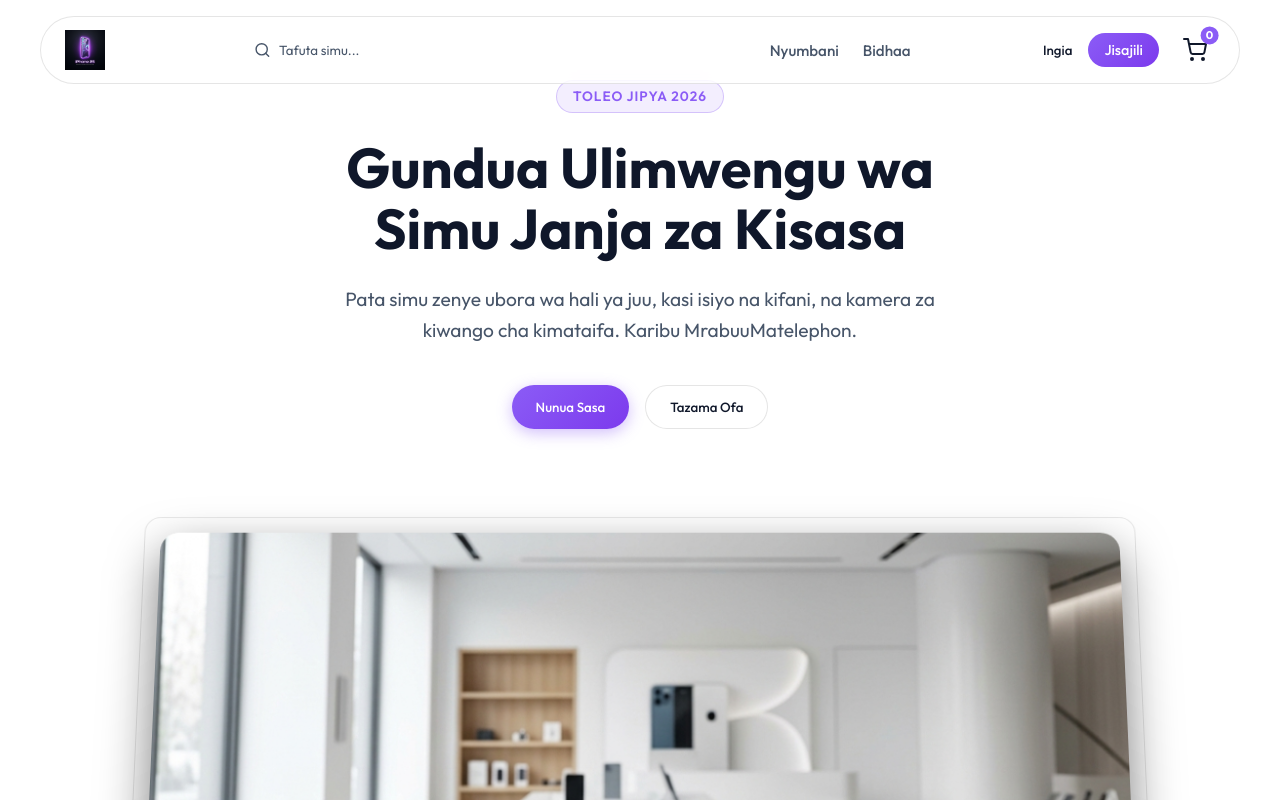
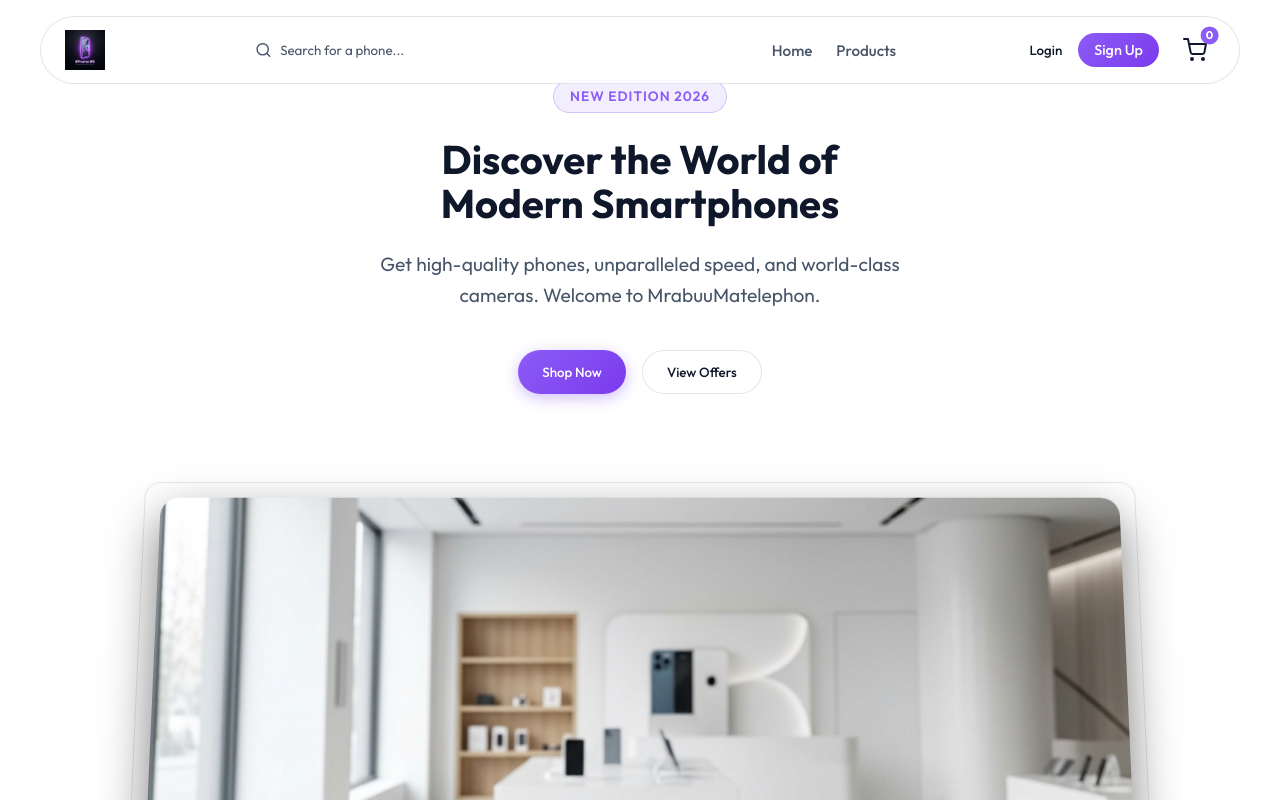
Before and after one commit to suleahmad/mrabuumatelephons, a React (Vite) app: page / in a window 1280 px wide. Shown: the top 800 px of the page. Built offline with nearby package versions, Linux system fonts and the light colour scheme.

Commit message:
Translate app to English and reduce hero title size

```diff
--- a/src/App.tsx
+++ b/src/App.tsx
@@ -91,8 +91,8 @@ const App: React.FC = () => {
 
       <section className="container section-padding" id="bidhaa">
         <div className="section-header text-center">
-          <h2 className="section-title">Bidhaa <span className="text-gradient">Zinazopendwa</span></h2>
-          <p className="section-subtitle">Chagua simu yako ya ndoto kutoka kwenye mkusanyiko wetu bora.</p>
+          <h2 className="section-title">Popular <span className="text-gradient">Products</span></h2>
+          <p className="section-subtitle">Choose your dream phone from our best collection.</p>
         </div>
 
         <div className="products-grid">
@@ -106,14 +106,14 @@ const App: React.FC = () => {
         </div>
 
         <div className="text-center mt-3">
-          <button className="btn-secondary">Tazama Simu Zote</button>
+          <button className="btn-secondary">View All Phones</button>
         </div>
       </section>
 
       <section className="container section-padding" id="bajeti" style={{ paddingTop: '2rem' }}>
         <div className="section-header text-center">
-          <h2 className="section-title">Simu za <span className="text-gradient">Bajeti / Ndogo</span></h2>
-          <p className="section-subtitle">Simu za kisasa za Itel, Nokia na Tecno kwa bei nafuu.</p>
+          <h2 className="section-title">Budget / Affordable <span className="text-gradient">Phones</span></h2>
+          <p className="section-subtitle">Modern Itel, Nokia, and Tecno phones at affordable prices.</p>
         </div>
 
         <div className="products-grid">
--- a/src/components/AuthModal.tsx
+++ b/src/components/AuthModal.tsx
@@ -45,12 +45,12 @@ const AuthModal: React.FC<AuthModalProps> = ({ isOpen, onClose, initialMode }) =
 
         <div className="auth-header text-center">
           <h2 className="auth-title">
-            {mode === 'login' ? 'Karibu Tena!' : 'Jiunge Nasi'}
+            {mode === 'login' ? 'Welcome Back!' : 'Join Us'}
           </h2>
           <p className="auth-subtitle">
             {mode === 'login'
-              ? 'Ingiza taarifa zako ili kuendelea'
-              : 'Tengeneza akaunti yako sasa'}
+              ? 'Enter your details to continue'
+              : 'Create your account now'}
           </p>
         </div>
 
@@ -68,24 +68,24 @@ const AuthModal: React.FC<AuthModalProps> = ({ isOpen, onClose, initialMode }) =
           if (res.success) {
             onClose();
           } else {
-            setError(res.message || 'Imeleta hitilafu. Jaribu tena.');
+            setError(res.message || 'An error occurred. Please try again.');
           }
         }}>
           {error && <div style={{color: '#ff4d4f', marginBottom: '10px', fontSize: '0.9rem', textAlign: 'center'}}>{error}</div>}
           {mode === 'signup' && (
             <div className="form-group">
-              <label>Jina Kamili</label>
-              <input type="text" placeholder="Mf. Ali Juma" value={name} onChange={(e) => setName(e.target.value)} required />
+              <label>Full Name</label>
+              <input type="text" placeholder="e.g. John Doe" value={name} onChange={(e) => setName(e.target.value)} required />
             </div>
           )}
 
           <div className="form-group">
-            <label>Barua Pepe</label>
-            <input type="email" placeholder="mfano@email.com" value={email} onChange={(e) => setEmail(e.target.value)} required />
+            <label>Email</label>
+            <input type="email" placeholder="example@email.com" value={email} onChange={(e) => setEmail(e.target.value)} required />
           </div>
 
           <div className="form-group">
-            <label>Nywila (Password)</label>
+            <label>Password</label>
             <div className="password-input-wrapper">
               <input
                 type={showPassword ? "text" : "password"}
@@ -116,15 +116,15 @@ const AuthModal: React.FC<AuthModalProps> = ({ isOpen, onClose, initialMode }) =
           </div>
 
           <button type="submit" className="btn-primary w-full mt-2" disabled={loading}>
-            {loading ? 'Inapakia...' : (mode === 'login' ? 'Ingia' : 'Jisajili')}
+            {loading ? 'Loading...' : (mode === 'login' ? 'Login' : 'Sign Up')}
           </button>
         </form>
 
         <div className="auth-footer">
           {mode === 'login' ? (
-            <p>Huna akaunti? <span className="auth-link" onClick={() => setMode('signup')}>Jisajili Hapa</span></p>
+            <p>Don't have an account? <span className="auth-link" onClick={() => setMode('signup')}>Sign Up Here</span></p>
           ) : (
-            <p>Una akaunti tayari? <span className="auth-link" onClick={() => setMode('login')}>Ingia Hapa</span></p>
+            <p>Already have an account? <span className="auth-link" onClick={() => setMode('login')}>Login Here</span></p>
           )}
         </div>
       </div>
--- a/src/components/Footer.tsx
+++ b/src/components/Footer.tsx
@@ -10,28 +10,28 @@ const Footer: React.FC = () => {
             <img src="/mrabuu_logo.png" alt="Mrabuu Matelephon Logo" className="logo-img" />
           </div>
           <p className="footer-desc">
-            Duka namba moja la simu janja za kisasa. Tunakupa ubora, uaminifu na huduma bora.
+            The number one store for modern smartphones. We provide quality, reliability, and excellent service.
           </p>
         </div>
         <div className="footer-col">
-          <h4 className="footer-title">Viungo Muhimu</h4>
+          <h4 className="footer-title">Quick Links</h4>
           <ul className="footer-links">
-            <li><a href="#nyumbani">Nyumbani</a></li>
-            <li><a href="#bidhaa">Bidhaa Zetu</a></li>
-            <li><a href="#">Sheria na Masharti</a></li>
+            <li><a href="#nyumbani">Home</a></li>
+            <li><a href="#bidhaa">Our Products</a></li>
+            <li><a href="#">Terms and Conditions</a></li>
           </ul>
         </div>
         <div className="footer-col">
-          <h4 className="footer-title">Wasiliana Nasi</h4>
+          <h4 className="footer-title">Contact Us</h4>
           <ul className="footer-links">
-            <li>Simu/WhatsApp: 0773068054 / 0676868054</li>
-            <li>Barua pepe: sulehamas611@gmail.com</li>
+            <li>Phone/WhatsApp: 0773068054 / 0676868054</li>
+            <li>Email: sulehamas611@gmail.com</li>
             <li>Magari 7 Mbezi Stendi ya Magufuli</li>
           </ul>
         </div>
       </div>
       <div className="footer-bottom">
-        <p>&copy; 2026 MrabuuMatelephon. Haki zote zimehifadhiwa.</p>
+        <p>&copy; 2026 MrabuuMatelephon. All rights reserved.</p>
       </div>
     </footer>
   );
--- a/src/components/HeroSection.css
+++ b/src/components/HeroSection.css
@@ -55,7 +55,7 @@
 }
 
 .hero-title {
-  font-size: 3.5rem;
+  font-size: 2.5rem;
   line-height: 1.1;
   margin-bottom: 1.5rem;
   font-weight: 800;
--- a/src/components/HeroSection.tsx
+++ b/src/components/HeroSection.tsx
@@ -7,23 +7,23 @@ const HeroSection: React.FC = () => {
       <div className="hero-glow"></div>
       <div className="container hero-container">
         <div className="hero-content animate-fade-in">
-          <span className="badge">Toleo Jipya 2026</span>
+          <span className="badge">New Edition 2026</span>
           <h1 className="hero-title">
-            Gundua Ulimwengu wa <br />
-            <span className="text-gradient">Simu Janja</span> za Kisasa
+            Discover the World of <br />
+            <span className="text-gradient">Modern Smartphones</span>
           </h1>
           <p className="hero-description">
-            Pata simu zenye ubora wa hali ya juu, kasi isiyo na kifani, na kamera za kiwango cha kimataifa. Karibu MrabuuMatelephon.
+            Get high-quality phones, unparalleled speed, and world-class cameras. Welcome to MrabuuMatelephon.
           </p>
           <div className="hero-buttons">
-            <button className="btn-primary">Nunua Sasa</button>
-            <button className="btn-secondary">Tazama Ofa</button>
+            <button className="btn-primary">Shop Now</button>
+            <button className="btn-secondary">View Offers</button>
           </div>
         </div>
         <div className="hero-image animate-fade-in delay-200">
           <div className="image-wrapper glass-panel">
             {/* We use a placeholder since we can't generate images easily here, but we will style it to look like a premium phone showcase */}
-            <img src="/hero_phones.png" alt="Simu Janja za Kisasa" className="hero-mockup-img" />
+            <img src="/hero_phones.png" alt="Modern Smartphones" className="hero-mockup-img" />
           </div>
         </div>
       </div>
--- a/src/components/Navbar.tsx
+++ b/src/components/Navbar.tsx
@@ -27,26 +27,26 @@ const Navbar: React.FC<NavbarProps> = ({ onOpenAuthModal, onOpenCart, onSearch }
           </svg>
           <input
             type="text"
-            placeholder="Tafuta simu..."
+            placeholder="Search for a phone..."
             onChange={(e) => onSearch?.(e.target.value)}
           />
         </div>
 
         <ul className="nav-links">
-          <li><a href="#nyumbani">Nyumbani</a></li>
-          <li><a href="#bidhaa">Bidhaa</a></li>
+          <li><a href="#nyumbani">Home</a></li>
+          <li><a href="#bidhaa">Products</a></li>
         </ul>
 
         <div className="nav-actions">
           {user ? (
             <div style={{display: 'flex', alignItems: 'center', gap: '1rem'}}>
-              <span style={{color: 'white', fontWeight: 'bold'}}>Habari, {user.name.split(' ')[0]}</span>
-              <button className="btn-text" onClick={logout}>Toka</button>
+              <span style={{color: 'white', fontWeight: 'bold'}}>Hello, {user.name.split(' ')[0]}</span>
+              <button className="btn-text" onClick={logout}>Logout</button>
             </div>
           ) : (
             <>
-              <button className="btn-text" onClick={() => onOpenAuthModal?.('login')}>Ingia</button>
-              <button className="btn-primary-small" onClick={() => onOpenAuthModal?.('signup')}>Jisajili</button>
+              <button className="btn-text" onClick={() => onOpenAuthModal?.('login')}>Login</button>
+              <button className="btn-primary-small" onClick={() => onOpenAuthModal?.('signup')}>Sign Up</button>
             </>
           )}
           <button className="cart-btn" onClick={onOpenCart}>
--- a/src/components/ProductCard.tsx
+++ b/src/components/ProductCard.tsx
@@ -34,7 +34,7 @@ const ProductCard: React.FC<ProductCardProps> = ({ name, price, imageColor, imag
           className="btn-primary w-full"
           onClick={() => addToCart({ name, price, imageUrl })}
         >
-          Ongeza Kikapuni
+          Add to Cart
         </button>
       </div>
     </div>
```
Also changed, not shown: src/components/Cart.tsx (+9 -9 lines).
